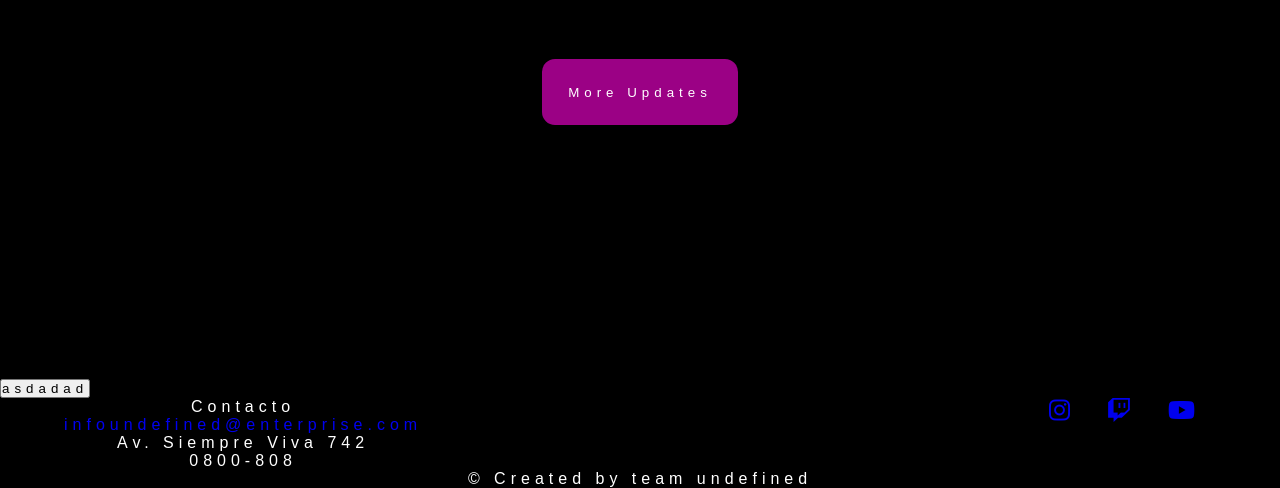
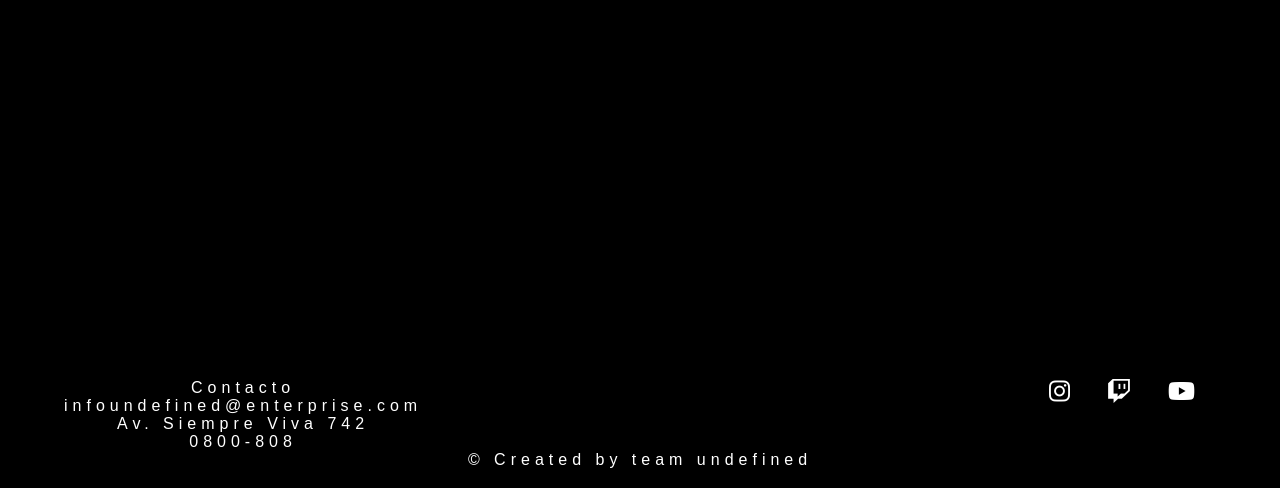
Before and after one commit to FlavioBernachia/Undefined, a plain HTML site: page index.html in a window 1280 px wide. Shown: the part 2221-2709 px from the top of the page. Drawn offline with Linux system fonts and the light colour scheme; a script that the page names is missing; a web font is replaced by a local one.

Commit message:
actualizacion de css

```diff
--- a/index.html
+++ b/index.html
@@ -52,7 +52,7 @@
                 <div class="card2"></div>
                 <div class="card3"></div>
             </div>
-            <button>More Updates</button>
+            <button class="cargar-mas">More Updates</button>
         </section>
         <section class="TTB">
             <h2></h2>
--- a/style.css
+++ b/style.css
@@ -159,6 +159,9 @@ background-color: rgba(0, 0, 0, 0.60);
     cursor: pointer;
 
 }
+.TTB, .cargar-mas{
+    display:none;
+}
 footer{
     display: flex;
     color: white;
@@ -170,6 +173,9 @@ footer{
     display: flex;
     justify-content: space-between;
     padding: 0 4em;
+}
+footer a:any-link{
+    color:white;
 }
 .botones-foot{
     display: flex;
```
